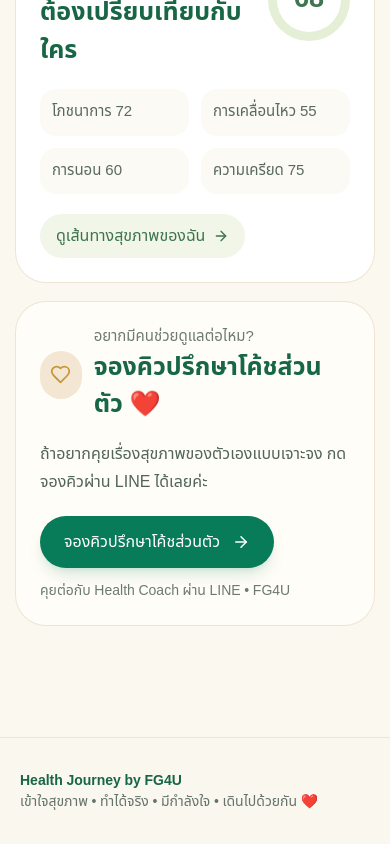
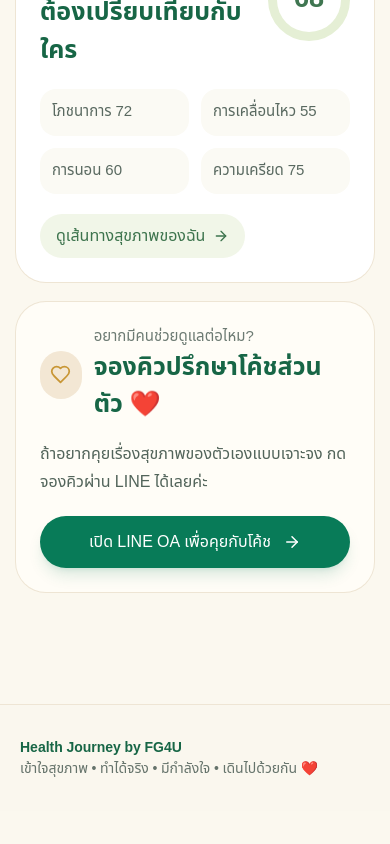
Before and after one commit to healthjourneyth/health-journey, a Next.js app: page / in a window 390 px wide. Shown: the part 2963-3807 px from the top of the page. After the commit the page ends 3774 px from the top, so only its background shows below. Built offline with nearby package versions, Linux system fonts and the light colour scheme; a web font is replaced by a local one.

Commit message:
Make LINE CTA mobile direct and desktop QR scan

```diff
--- a/app/page.tsx
+++ b/app/page.tsx
@@ -1,6 +1,9 @@
 'use client';
 import Link from 'next/link';
 import { ArrowRight, Check, Heart, Leaf, Route, Droplets, Footprints, Moon, Salad, ShieldCheck, Sparkles, Users } from 'lucide-react';
+
+const LINE_URL = 'https://lin.ee/onjp01B';
+const LINE_QR = `https://quickchart.io/qr?text=${encodeURIComponent(LINE_URL)}&size=220&margin=2`;
 
 const today = [
   { icon: Droplets, title: 'ดื่มน้ำ', sub: 'เป้าหมาย 2.5 ลิตร', value: '1.5 ลิตร วันนี้' },
@@ -58,7 +61,10 @@ export default function Home() {
 
       <section className="mx-auto max-w-[1500px] px-4 pb-12 md:px-7"><div className="grid gap-5 lg:grid-cols-[1fr_1fr]">
         <div className="rounded-[30px] bg-white p-6 ring-1 ring-[#eee5d4]"><div className="flex items-center justify-between gap-5"><div><div className="text-[15px] text-[#68766e]">คะแนนสุขภาพของคุณ</div><h2 className="mt-1 text-[25px] font-semibold text-[#176646]">เริ่มต้นจากตัวเรา ไม่ต้องเปรียบเทียบกับใคร</h2></div><div className="flex h-[82px] w-[82px] shrink-0 items-center justify-center rounded-full border-[9px] border-[#e5efd5] border-t-[#6d9b55] text-[27px] font-semibold text-[#3f7651]">68</div></div><div className="mt-5 grid grid-cols-2 gap-3 sm:grid-cols-4">{['โภชนาการ 72','การเคลื่อนไหว 55','การนอน 60','ความเครียด 75'].map(x=><div key={x} className="rounded-2xl bg-[#fbfaf4] p-3 text-[15px] font-medium text-[#596960]">{x}</div>)}</div><Link href="/result" className="mt-5 inline-flex items-center gap-2 rounded-full bg-[#f1f6e8] px-4 py-2.5 text-[15px] font-semibold text-[#3d744d]">ดูเส้นทางสุขภาพของฉัน <ArrowRight size={16}/></Link></div>
-        <div className="rounded-[30px] bg-[#fffdf7] p-6 ring-1 ring-[#eee5d4]"><div className="flex items-center gap-3"><div className="flex h-12 w-12 items-center justify-center rounded-full bg-[#f3e7d4] text-[#c89635]"><Heart size={21}/></div><div><div className="text-[15px] text-[#6d7b73]">อยากมีคนช่วยดูแลต่อไหม?</div><h2 className="text-[25px] font-semibold text-[#176646]">จองคิวปรึกษาโค้ชส่วนตัว ❤️</h2></div></div><p className="mt-4 text-[16px] leading-7 text-[#52645a]">ถ้าอยากคุยเรื่องสุขภาพของตัวเองแบบเจาะจง กดจองคิวผ่าน LINE ได้เลยค่ะ</p><a href="https://lin.ee/onjp01B" target="_blank" rel="noreferrer" className="mt-5 inline-flex items-center justify-center gap-3 rounded-full bg-[#087b58] px-6 py-3.5 text-[17px] font-semibold text-white shadow-lg shadow-[#087b58]/15 transition hover:-translate-y-0.5">จองคิวปรึกษาโค้ชส่วนตัว <ArrowRight size={18}/></a><div className="mt-3 text-[14px] text-[#6c7a72]">คุยต่อกับ Health Coach ผ่าน LINE • FG4U</div></div>
+        <div className="rounded-[30px] bg-[#fffdf7] p-6 ring-1 ring-[#eee5d4]"><div className="flex items-center gap-3"><div className="flex h-12 w-12 items-center justify-center rounded-full bg-[#f3e7d4] text-[#c89635]"><Heart size={21}/></div><div><div className="text-[15px] text-[#6d7b73]">อยากมีคนช่วยดูแลต่อไหม?</div><h2 className="text-[25px] font-semibold text-[#176646]">จองคิวปรึกษาโค้ชส่วนตัว ❤️</h2></div></div><p className="mt-4 text-[16px] leading-7 text-[#52645a]">ถ้าอยากคุยเรื่องสุขภาพของตัวเองแบบเจาะจง กดจองคิวผ่าน LINE ได้เลยค่ะ</p>
+          <div className="mt-5 md:hidden"><a href={LINE_URL} target="_blank" rel="noreferrer" className="inline-flex w-full items-center justify-center gap-3 rounded-full bg-[#087b58] px-6 py-3.5 text-[17px] font-semibold text-white shadow-lg shadow-[#087b58]/15 transition hover:-translate-y-0.5">เปิด LINE OA เพื่อคุยกับโค้ช <ArrowRight size={18}/></a></div>
+          <div className="mt-5 hidden items-center gap-5 rounded-[24px] bg-[#f7f8ef] p-4 md:flex"><div className="shrink-0 rounded-2xl bg-white p-2 shadow-sm ring-1 ring-[#e8eadf]"><img src={LINE_QR} alt="QR Code สำหรับเพิ่มเพื่อน LINE OA FG4U" width={150} height={150} className="h-[150px] w-[150px]"/></div><div><div className="text-[18px] font-semibold text-[#176646]">เปิด LINE OA ผ่านคอมพิวเตอร์</div><p className="mt-1 text-[14px] leading-6 text-[#65736b]">ใช้โทรศัพท์สแกน QR Code นี้ แล้วเพิ่มเพื่อน LINE OA เพื่อคุยกับ Health Coach ได้เลยค่ะ</p><div className="mt-2 text-[13px] text-[#78857e]">LINE OA • FG4U</div></div></div>
+        </div>
       </div></section>
     </main>
   );
```
